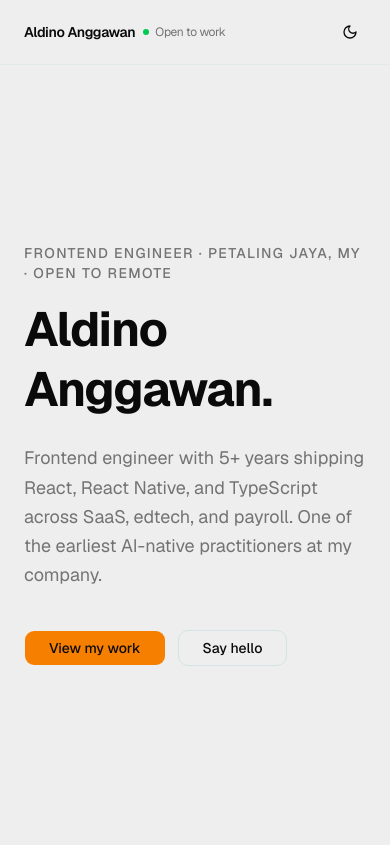
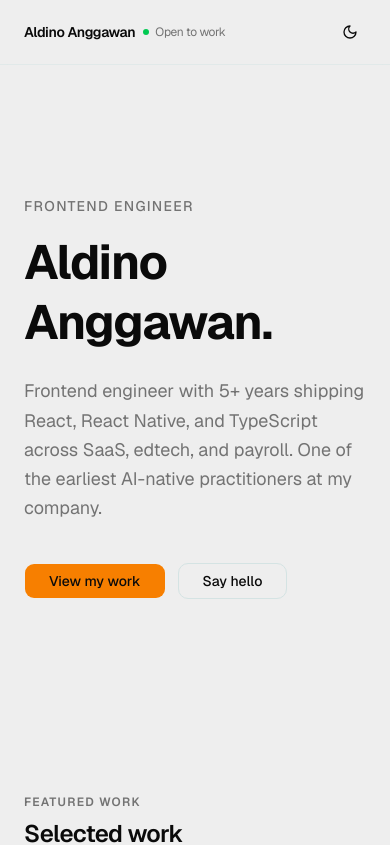
Before and after one commit to aldinoanggawan/portfolio, a Next.js app: page / in a window 390 px wide. Shown: the top 845 px of the page. Built offline with nearby package versions, Linux system fonts and the light colour scheme.

Commit message:
adjust hero eyebrow label responsive breakpoints for mobile

```diff
--- a/components/sections/hero.tsx
+++ b/components/sections/hero.tsx
@@ -2,9 +2,11 @@ import { Button } from "@/components/ui/button";
 
 export const Hero = () => {
   return (
-    <section className="flex min-h-[calc(100vh-65px)] flex-col items-start justify-center px-6 py-24 mx-auto max-w-4xl w-full">
+    <section className="flex min-h-[75vh] flex-col items-start justify-center px-6 pt-24 pb-16 mx-auto max-w-4xl w-full">
       <p className="mb-4 text-sm font-medium tracking-widest text-muted-foreground uppercase">
-        Frontend Engineer · Petaling Jaya, MY · Open to Remote
+        <span className="sm:hidden">Frontend Engineer</span>
+        <span className="hidden sm:inline md:hidden">Frontend Engineer · Petaling Jaya, MY</span>
+        <span className="hidden md:inline">Frontend Engineer · Petaling Jaya, MY · Open to Remote</span>
       </p>
       <h1 className="mb-6 text-5xl font-bold tracking-tight leading-tight sm:text-6xl">
         Aldino Anggawan.
```
